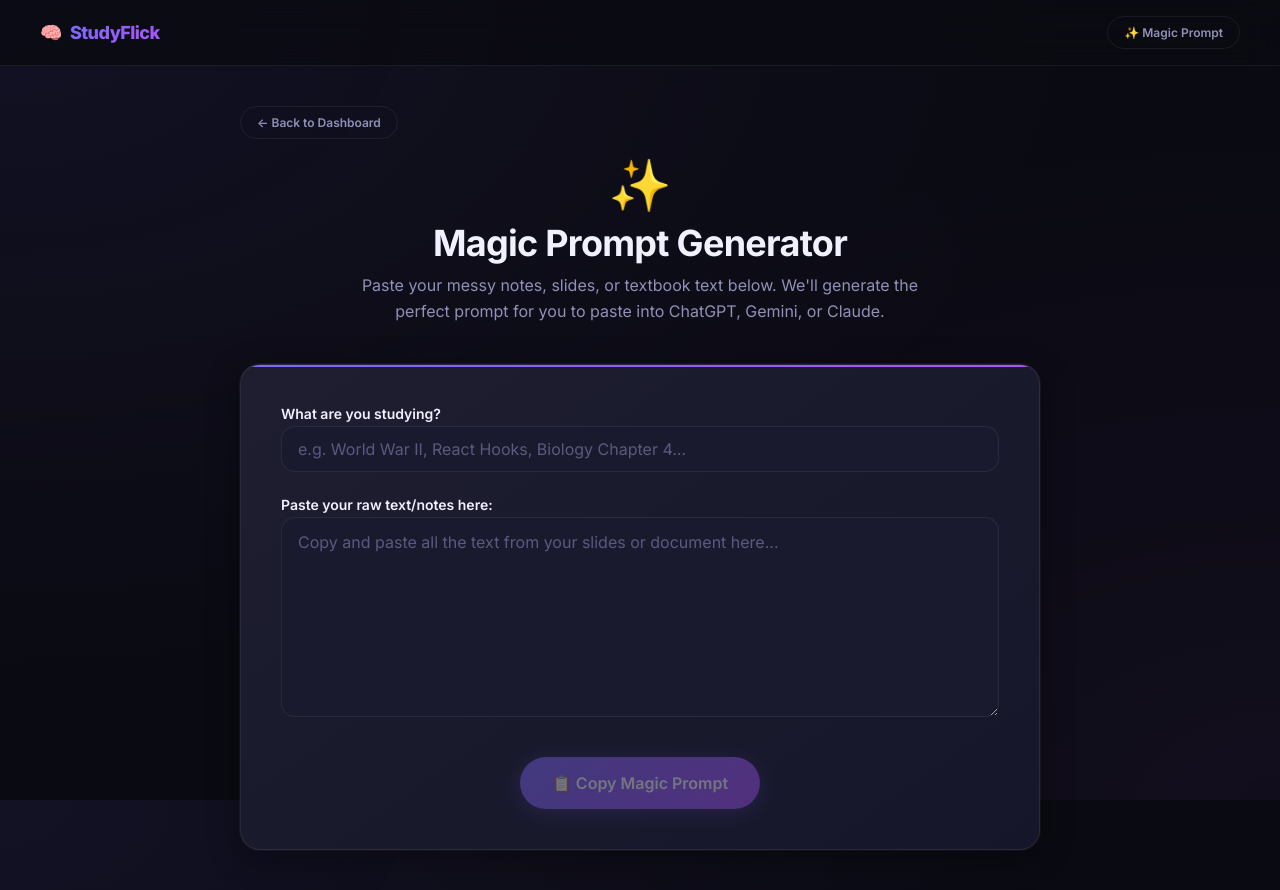
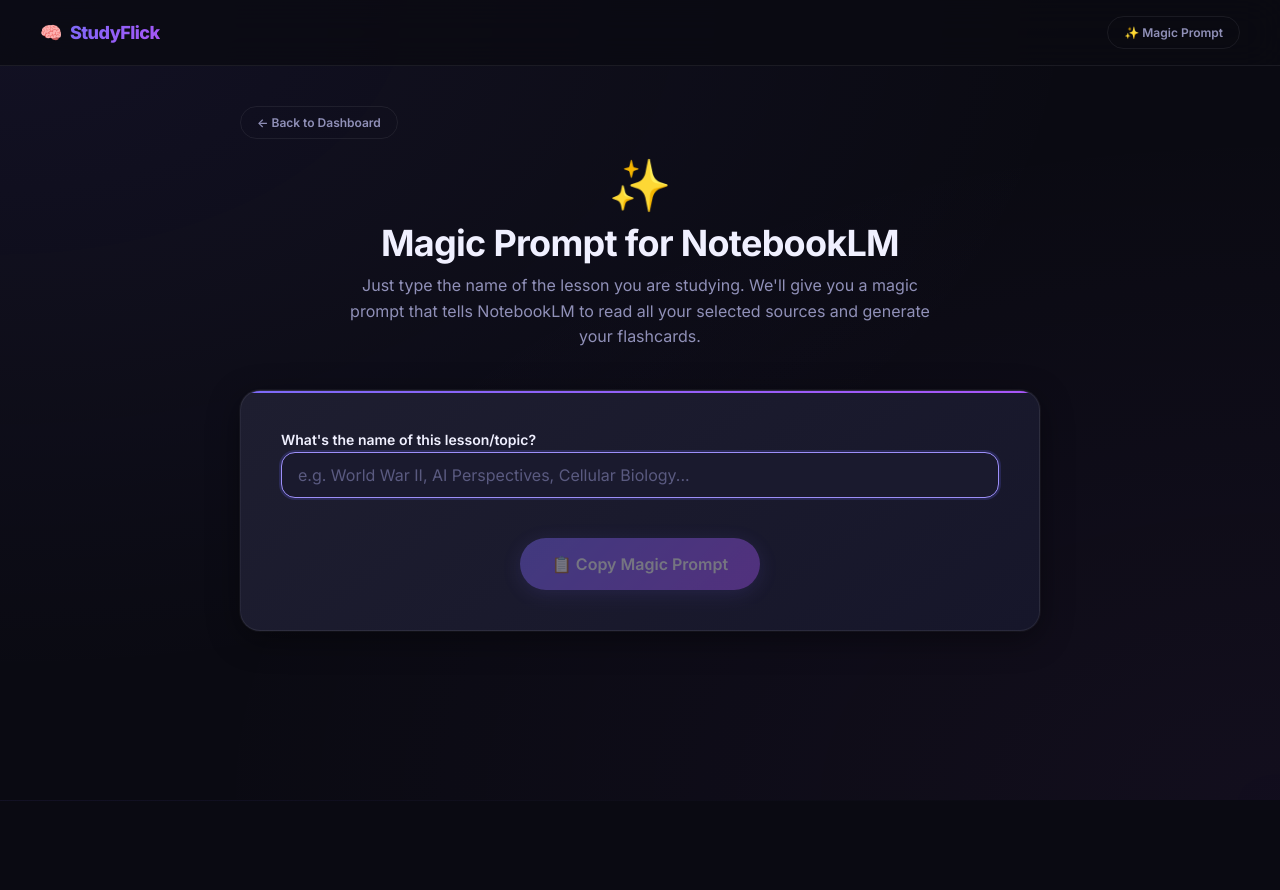
Before and after one commit to Fairlander-Flick/self-study-app, a React (Vite) app: page /prompt in a window 1280 px wide. After the commit the page ends 801 px from the top, so only its background shows below. Built offline with nearby package versions, Linux system fonts and the light colour scheme.

Commit message:
Enhance: Magic Prompt specifically for NotebookLM

```diff
--- a/src/pages/PromptGeneratorPage.jsx
+++ b/src/pages/PromptGeneratorPage.jsx
@@ -5,24 +5,19 @@
 export default function PromptGeneratorPage() {
     const navigate = useNavigate();
     const [topic, setTopic] = useState('');
-    const [notes, setNotes] = useState('');
     const [copied, setCopied] = useState(false);
 
-    const isFormValid = topic.trim().length > 0 && notes.trim().length > 0;
+    const isFormValid = topic.trim().length > 0;
 
     const generatePrompt = () => {
-        return `I am studying "${topic.trim()}" and here are my raw notes/slides text:
+        return `I am studying "${topic.trim()}" and I need you to analyze all the attached sources in this NotebookLM project.
 
-"""
-${notes.trim()}
-"""
-
-Please act as an expert tutor and instructional designer. Convert these notes into a JSON structure for a flashcard study web app.
+Please act as an expert tutor and instructional designer. Extract the key information from these sources and convert it into a JSON structure for a flashcard study web app.
 
 Follow these strict rules for the JSON output:
 1. Return ONLY valid JSON. No markdown formatting (\`\`\`json), no introductory text, no conversational filler.
 2. The root must be a JSON Array [ ... ].
-3. Group the information into logical "topics".
+3. Group the information into logical "topics" based on the sources.
 4. For each topic, provide:
    - "id": A unique string (e.g., "1", "2").
    - "topic": A short title for this group of information.
@@ -30,7 +25,7 @@
    - "flashcards": An array of objects, containing "question" and "answer". Create 3-5 flashcards that test the user on the summary points.
 5. Make questions thought-provoking but concise.
 6. Make answers clear and easy to read quickly.
-7. Output Language: Keep the language of the output the same as the notes provided above.
+7. Output Language: Keep the language of the output the same as the sources.
 
 Example expected format:
 [
@@ -88,34 +83,23 @@
 
                 <div className="prompt-header">
                     <div className="prompt-icon">✨</div>
-                    <h1>Magic Prompt Generator</h1>
+                    <h1>Magic Prompt for NotebookLM</h1>
                     <p>
-                        Paste your messy notes, slides, or textbook text below. We'll generate the perfect prompt
-                        for you to paste into ChatGPT, Gemini, or Claude.
+                        Just type the name of the lesson you are studying. We'll give you a magic prompt that tells NotebookLM to read all your selected sources and generate your flashcards.
                     </p>
                 </div>
 
                 <div className="prompt-form card">
                     <div className="form-group">
-                        <label htmlFor="topic-input">What are you studying?</label>
+                        <label htmlFor="topic-input">What's the name of this lesson/topic?</label>
                         <input
                             id="topic-input"
                             className="input"
                             type="text"
-                            placeholder="e.g. World War II, React Hooks, Biology Chapter 4..."
+                            placeholder="e.g. World War II, AI Perspectives, Cellular Biology..."
                             value={topic}
                             onChange={(e) => setTopic(e.target.value)}
-                        />
-                    </div>
-
-                    <div className="form-group">
-                        <label htmlFor="notes-input">Paste your raw text/notes here:</label>
-                        <textarea
-                            id="notes-input"
-                            className="input textarea-large"
-                            placeholder="Copy and paste all the text from your slides or document here..."
-                            value={notes}
-                            onChange={(e) => setNotes(e.target.value)}
+                            autoFocus
                         />
                     </div>
 
@@ -133,9 +117,10 @@
                         <div className="prompt-success-msg animate-fade-in">
                             <p><strong>Awesome! Now what?</strong></p>
                             <ol>
-                                <li>Open <a href="https://chatgpt.com" target="_blank" rel="noreferrer">ChatGPT</a> or <a href="https://gemini.google.com" target="_blank" rel="noreferrer">Gemini</a></li>
-                                <li>Paste the copied text and hit enter</li>
-                                <li>Copy the AI's JSON output</li>
+                                <li>Open your project in <a href="https://notebooklm.google.com" target="_blank" rel="noreferrer">NotebookLM</a></li>
+                                <li>Make sure your sources for this lesson are selected</li>
+                                <li>Paste this prompt into the bottom chat box and hit enter</li>
+                                <li>Copy the JSON that NotebookLM prints out</li>
                                 <li>Come back here and paste the JSON into the <strong>+ New Deck</strong> modal</li>
                             </ol>
                         </div>
```
